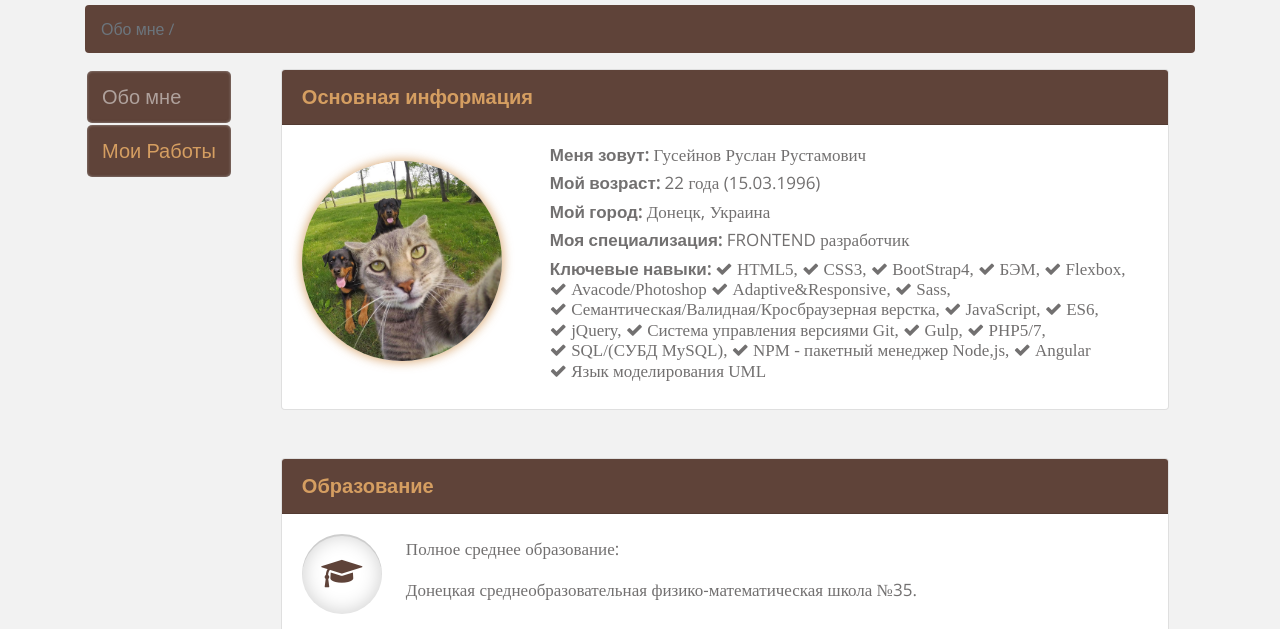
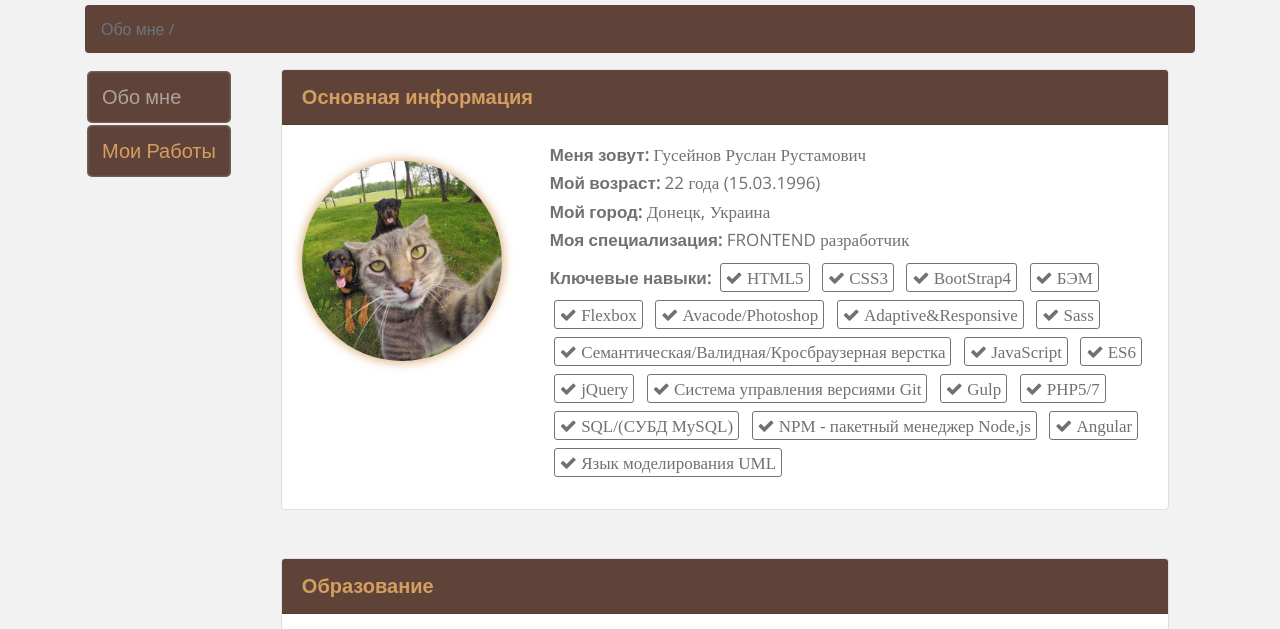
Before and after one commit to airkross/portfolio, a plain HTML site: page index.html in a window 1280 px wide. Shown: the part 92-721 px from the top of the page. Drawn offline with nearby package versions, Linux system fonts and the light colour scheme; a script that the page names is missing.

Commit message:
Добавлены бордеры в навыках

```diff
--- a/app/css/main.css
+++ b/app/css/main.css
@@ -162,6 +162,11 @@ body {
   border-radius: 50%;
 }
 
+.about-me__desription .fa-check{
+  border-radius: 3px;
+  padding: 5px;
+}
+
 /*********** Образование ***********/
 .block-education__school {
   border-bottom: 2px solid #5f4339;
--- a/index.html
+++ b/index.html
@@ -91,26 +91,26 @@
                       <h2 class="about-me__name"><strong>Моя специализация:</strong> FRONTEND разработчик</h2>
                       <h2 class="about-me__name">
                         <strong>Ключевые навыки:</strong>
-                        <i class="fa fa-check" aria-hidden="true"> HTML5, </i>
-                        <i class="fa fa-check" aria-hidden="true"> CSS3, </i>
-                        <i class="fa fa-check" aria-hidden="true"> BootStrap4, </i>
-                        <i class="fa fa-check" aria-hidden="true"> БЭМ, </i>
-                        <i class="fa fa-check" aria-hidden="true"> Flexbox, </i>
-                        <i class="fa fa-check" aria-hidden="true"> Avacode/Photoshop </i>
-                        <i class="fa fa-check" aria-hidden="true"> Adaptive&Responsive, </i>
-                        <i class="fa fa-check" aria-hidden="true"> Sass, </i>
-                        <i class="fa fa-check" aria-hidden="true">
-                          Семантическая/Валидная/Кросбраузерная верстка, </i>
-                        <i class="fa fa-check" aria-hidden="true"> JavaScript, </i>
-                        <i class="fa fa-check" aria-hidden="true"> ES6, </i>
-                        <i class="fa fa-check" aria-hidden="true"> jQuery, </i>
-                        <i class="fa fa-check" aria-hidden="true"> Система управления версиями Git, </i>
-                        <i class="fa fa-check" aria-hidden="true"> Gulp, </i>
-                        <i class="fa fa-check" aria-hidden="true"> PHP5/7, </i>
-                        <i class="fa fa-check" aria-hidden="true"> SQL/(СУБД MySQL), </i>
-                        <i class="fa fa-check" aria-hidden="true"> NPM - пакетный менеджер Node,js, </i>
-                        <i class="fa fa-check" aria-hidden="true"> Angular</i>
-                        <i class="fa fa-check" aria-hidden="true"> Язык моделирования UML</i>
+                        <i class="fa fa-check border border-secondary m-1" aria-hidden="true"> HTML5 </i>
+                        <i class="fa fa-check border border-secondary m-1" aria-hidden="true"> CSS3 </i>
+                        <i class="fa fa-check border border-secondary m-1" aria-hidden="true"> BootStrap4 </i>
+                        <i class="fa fa-check border border-secondary m-1" aria-hidden="true"> БЭМ </i>
+                        <i class="fa fa-check border border-secondary m-1" aria-hidden="true"> Flexbox </i>
+                        <i class="fa fa-check border border-secondary m-1" aria-hidden="true"> Avacode/Photoshop </i>
+                        <i class="fa fa-check border border-secondary m-1" aria-hidden="true"> Adaptive&Responsive </i>
+                        <i class="fa fa-check border border-secondary m-1" aria-hidden="true"> Sass </i>
+                        <i class="fa fa-check border border-secondary m-1" aria-hidden="true">
+                          Семантическая/Валидная/Кросбраузерная верстка </i>
+                        <i class="fa fa-check border border-secondary m-1" aria-hidden="true"> JavaScript </i>
+                        <i class="fa fa-check border border-secondary m-1" aria-hidden="true"> ES6 </i>
+                        <i class="fa fa-check border border-secondary m-1" aria-hidden="true"> jQuery </i>
+                        <i class="fa fa-check border border-secondary m-1" aria-hidden="true"> Система управления версиями Git </i>
+                        <i class="fa fa-check border border-secondary m-1" aria-hidden="true"> Gulp </i>
+                        <i class="fa fa-check border border-secondary m-1" aria-hidden="true"> PHP5/7 </i>
+                        <i class="fa fa-check border border-secondary m-1" aria-hidden="true"> SQL/(СУБД MySQL) </i>
+                        <i class="fa fa-check border border-secondary m-1" aria-hidden="true"> NPM - пакетный менеджер Node,js </i>
+                        <i class="fa fa-check border border-secondary m-1" aria-hidden="true"> Angular</i>
+                        <i class="fa fa-check border border-secondary m-1" aria-hidden="true"> Язык моделирования UML</i>
                       </h2>
                     </div>
                   </div>
```
